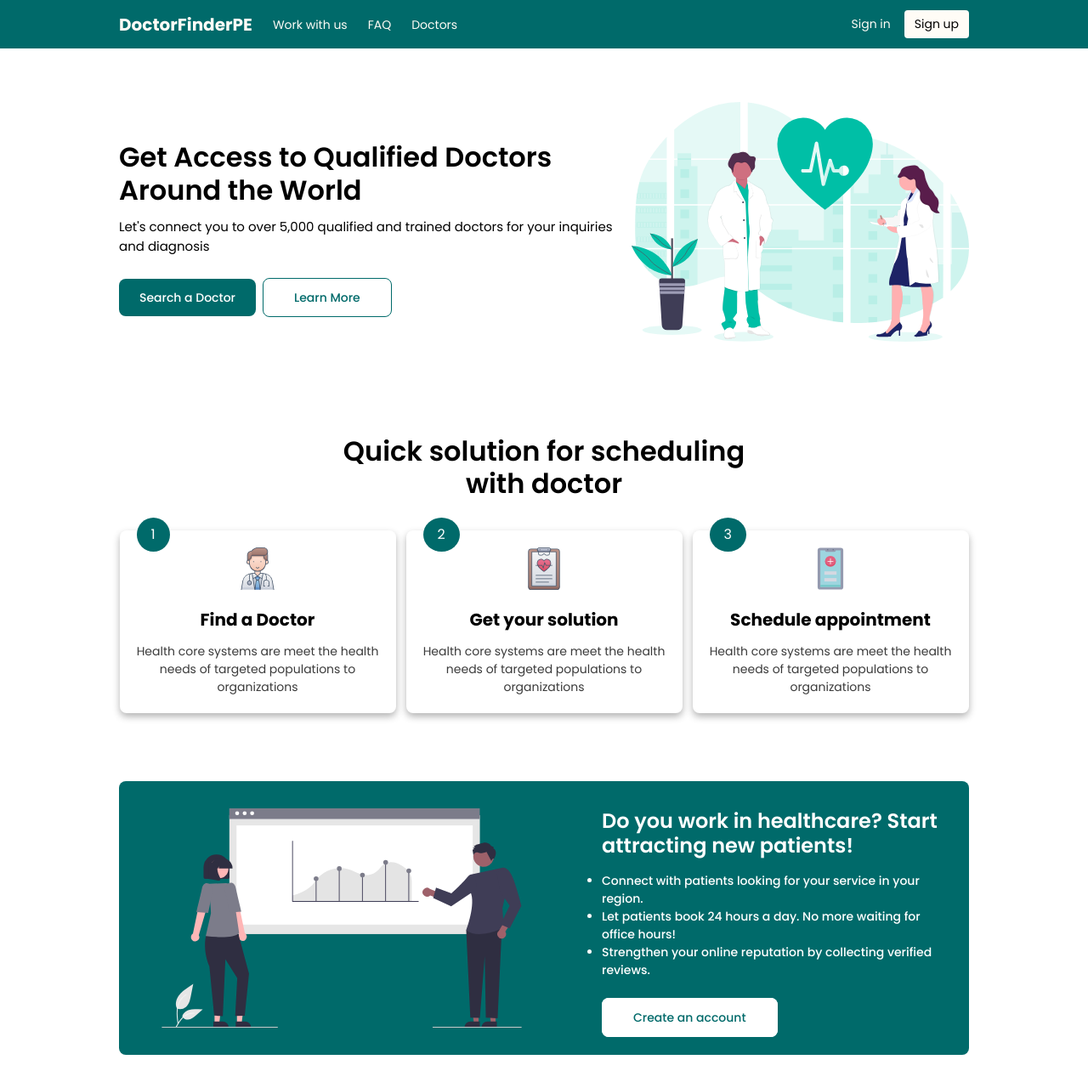
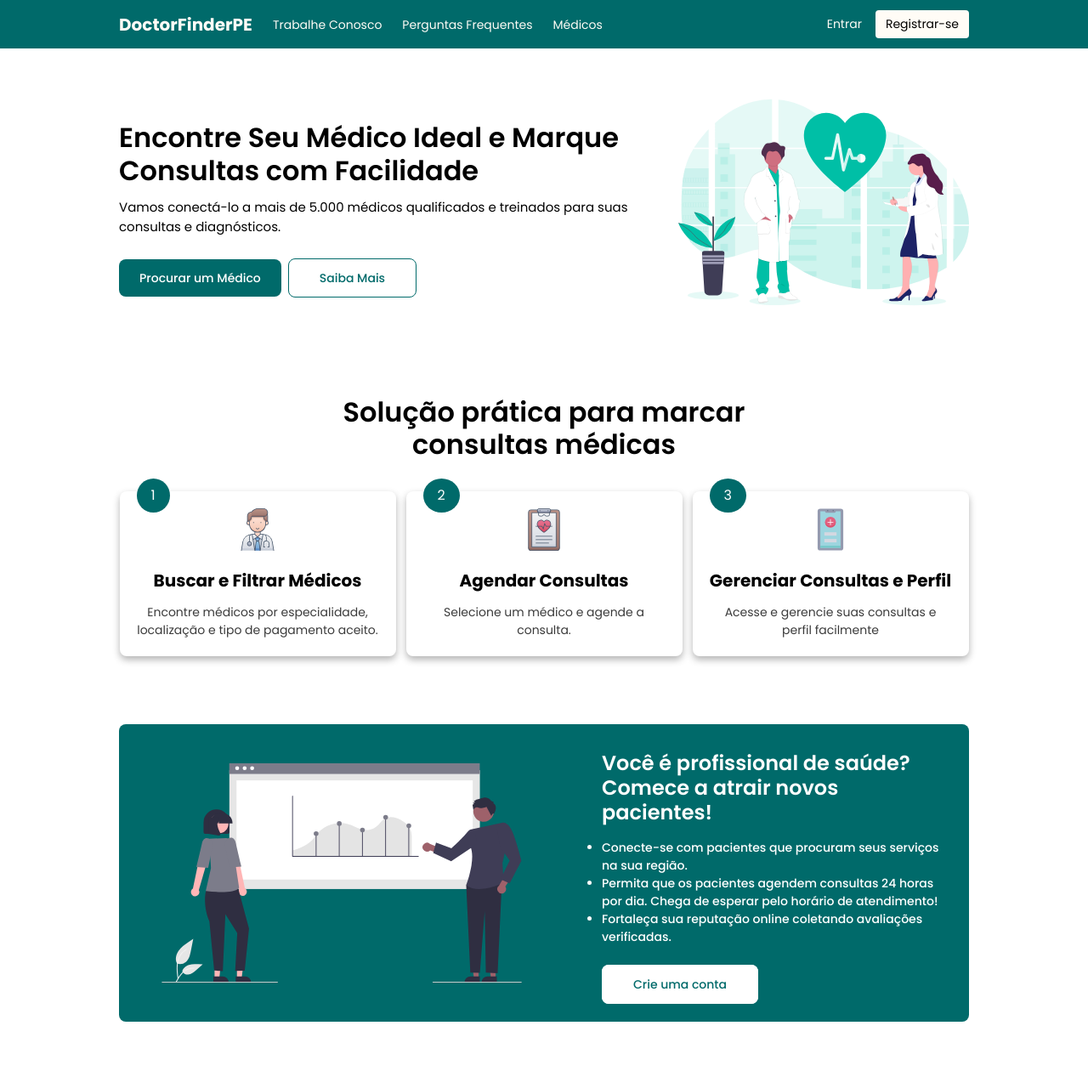
Before and after one commit to AlmirFigueiredo/doctorfinderpe, a Next.js app in the folder packages/web/doctorfinderpeweb/: page / in a window 1280 px wide. Shown: the whole page at 85% size. After the commit the page ends 1242 px from the top, so only its background shows below. Built offline with nearby package versions, Linux system fonts and the light colour scheme.

Commit message:
Change frontend text

```diff
--- a/packages/web/doctorfinderpeweb/components/home/healthArea/index.tsx
+++ b/packages/web/doctorfinderpeweb/components/home/healthArea/index.tsx
@@ -10,14 +10,14 @@ export function HealthArea() {
                     <Image src="/analysis.svg" width={460} height={258} />
                     <div className={styles.body}>
                         <header>
-                            <h1>Do you work in healthcare? Start attracting new patients! </h1>
+                            <h1>Você é profissional de saúde? Comece a atrair novos pacientes!</h1>
                         </header>
                         <ul>
-                            <li>Connect with patients looking for your service in your region. </li>
-                            <li>Let patients book 24 hours a day. No more waiting for office hours! </li>
-                            <li>Strengthen your online reputation by collecting verified reviews. </li>
+                            <li>Conecte-se com pacientes que procuram seus serviços na sua região. </li>
+                            <li>Permita que os pacientes agendem consultas 24 horas por dia. Chega de esperar pelo horário de atendimento! </li>
+                            <li>Fortaleça sua reputação online coletando avaliações verificadas. </li>
                         </ul>
-                        <a href="#">Create an account</a>
+                        <a href="#">Crie uma conta</a>
                     </div>
                 </div>
             </div>
--- a/packages/web/doctorfinderpeweb/components/home/hero/hero.tsx
+++ b/packages/web/doctorfinderpeweb/components/home/hero/hero.tsx
@@ -7,11 +7,11 @@ export default function Hero() {
         <main className={styles.main}>
           <div className={styles.centralized}>
             <div>
-              <h1>Get Access to Qualified Doctors Around the World</h1>
-              <p>Let's connect you to over 5,000 qualified and trained doctors for your inquiries and diagnosis</p>
+              <h1>Encontre Seu Médico Ideal e Marque Consultas com Facilidade</h1>
+              <p>Vamos conectá-lo a mais de 5.000 médicos qualificados e treinados para suas consultas e diagnósticos.</p>
               <div className={styles.btns}>
-                <a className={styles.bookBtn} href="#">Search a Doctor</a>
-                <a className={styles.learnBtn} href="#">Learn More</a>
+                <a className={styles.bookBtn} href="#">Procurar um Médico</a>
+                <a className={styles.learnBtn} href="#">Saiba Mais</a>
               </div>
             </div>
             <div>
--- a/packages/web/doctorfinderpeweb/components/home/quickSolution/solution.tsx
+++ b/packages/web/doctorfinderpeweb/components/home/quickSolution/solution.tsx
@@ -6,7 +6,7 @@ export default function Solution() {
     return (
         <section className={styles.solution}>
             <header className={styles.header}>
-                <h1>Quick solution for scheduling with doctor</h1>
+                <h1>Solução prática para marcar consultas médicas</h1>
             </header>
             <div className={styles.centralized}>
                 <div className={styles.cards}>
@@ -15,24 +15,24 @@ export default function Solution() {
                         <div className={styles.imageDiv}>
                             <Image src='/svg/Doctor.svg' width={50} height={50} />
                         </div>
-                        <h2>Find a Doctor</h2>
-                        <p>Health core systems are meet the health needs of targeted populations to organizations</p>
+                        <h2>Buscar e Filtrar Médicos</h2>
+                        <p>Encontre médicos por especialidade, localização e tipo de pagamento aceito.</p>
                     </div>
                     <div className={styles.card}>
                         <div className={styles.cardNumber}>2</div>
                         <div className={styles.imageDiv}>
                             <Image src='/svg/MedicalReport.svg' width={50} height={50} />
                         </div>
-                        <h2>Get your solution</h2>
-                        <p>Health core systems are meet the health needs of targeted populations to organizations</p>
+                        <h2>Agendar Consultas</h2>
+                        <p>Selecione um médico e agende a consulta.</p>
                     </div>
                     <div className={styles.card}>
                         <div className={styles.cardNumber}>3</div>
                         <div className={styles.imageDiv}>
                             <Image src='/svg/MobileApps.svg' width={50} height={50} />
                         </div>
-                        <h2>Schedule appointment</h2>
-                        <p>Health core systems are meet the health needs of targeted populations to organizations</p>
+                        <h2>Gerenciar Consultas e Perfil</h2>
+                        <p> Acesse e gerencie suas consultas e perfil facilmente</p>
                     </div>
                 </div>
             </div>
--- a/packages/web/doctorfinderpeweb/components/navbar/navbar.tsx
+++ b/packages/web/doctorfinderpeweb/components/navbar/navbar.tsx
@@ -13,19 +13,19 @@ export default function Navbar() {
                     <h1>DoctorFinderPE</h1>
                     <ul>
                         <li>
-                            <Link href="#">Work with us</Link>
+                            <Link href="#">Trabalhe Conosco</Link>
                         </li>
                         <li>
-                            <Link href="#">FAQ</Link>
+                            <Link href="#">Perguntas Frequentes</Link>
                         </li>
                         <li>
-                            <Link href="#">Doctors</Link>
+                            <Link href="#">Médicos</Link>
                         </li>
                     </ul>
                 </div>
                 <div className={styles.btn}>
-                    <Link className={styles.signIn} href="/login">Sign in</Link>
-                    <Link className={styles.signUp} href="/register">Sign up</Link>
+                    <Link className={styles.signIn} href="/login">Entrar</Link>
+                    <Link className={styles.signUp} href="/register">Registrar-se</Link>
                 </div>
                 <div className={styles.hamburger} onClick={() => setMenuOpen(!menuOpen)}>
                     ☰
```
Also changed, not shown: packages/web/doctorfinderpeweb/pages/login/login.module.css (+6 -5 lines), packages/web/doctorfinderpeweb/pages/profile/ClientProfile.tsx (+5 -5 lines), packages/web/doctorfinderpeweb/pages/profile/[name].tsx (+4 -4 lines), packages/web/doctorfinderpeweb/pages/profile/appointment.tsx (+4 -4 lines), packages/web/doctorfinderpeweb/pages/register/index.tsx (+8 -8 lines), packages/web/doctorfinderpeweb/pages/register/register.module.css (+5 -4 lines), packages/web/doctorfinderpeweb/pages/search/index.tsx (+4 -4 lines), 2 other files (tests, documents, lock files or other folders).
